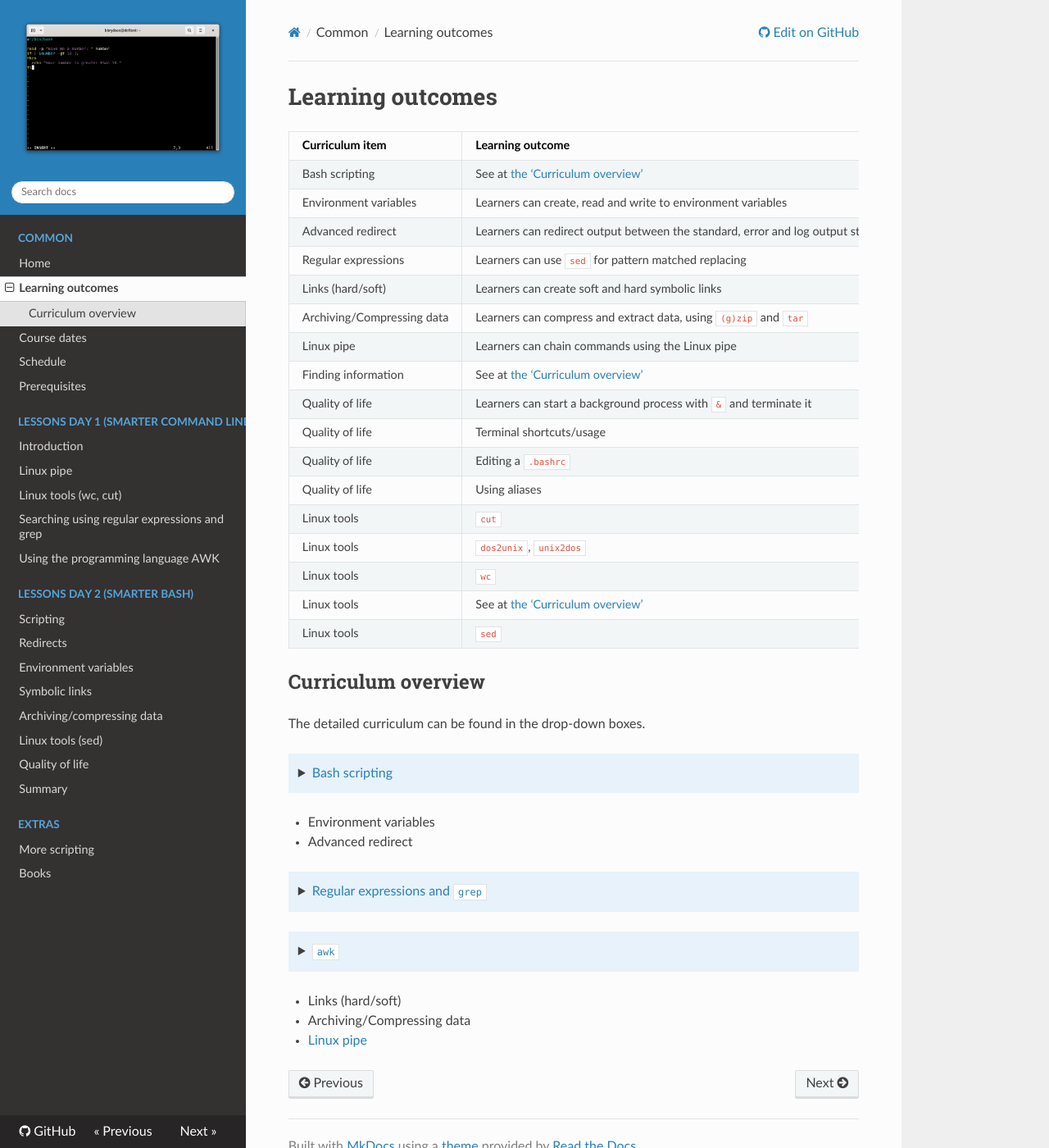
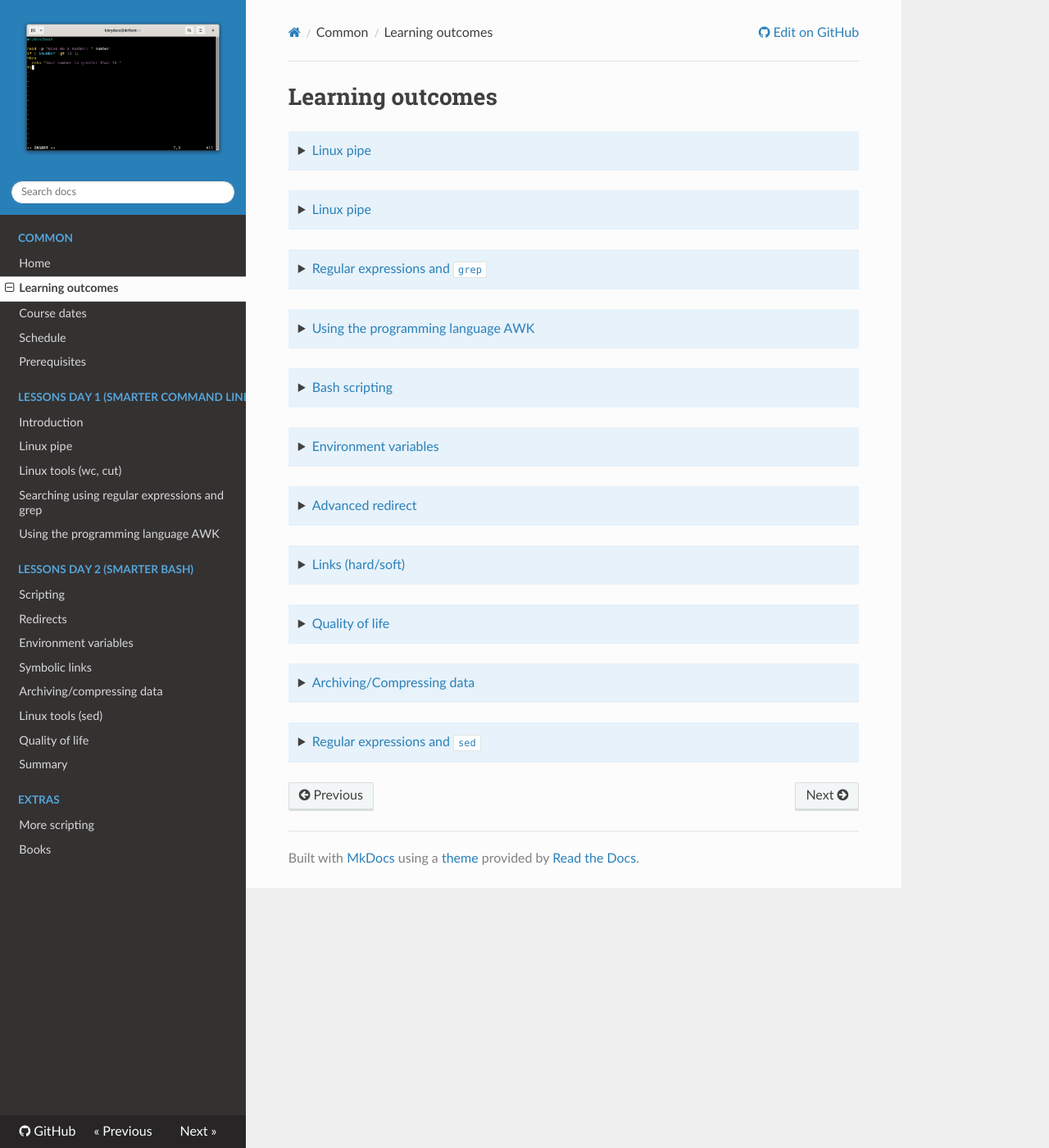
Before and after one commit to UPPMAX/linux-command-line-201, an MkDocs documentation site: the page built from docs/learning_outcomes.md, in a window 1280 px wide and 1400 px high. Shown: the whole window at 82% size. Built offline with MkDocs 1.6.1, drawn with Linux system fonts in a browser that asks for light colours; nearby versions of some CDN libraries.

Commit message:
Clearer overview of LOs

```diff
--- a/docs/learning_outcomes.md
+++ b/docs/learning_outcomes.md
@@ -1,48 +1,13 @@
 # Learning outcomes
 
-<!-- markdownlint-disable MD013 --><!-- Tables cannot be split up over lines, hence will break 80 characters per line -->
+??? note "[Linux pipe](sessions/pipe.md)"
 
-<!-- markdownlint-disable MD051 --><!-- Links to sections need a double underscore with the MkDocs ReadTheDocs theme -->
+    - Learners can chain commands using the Linux pipe
 
+??? note "[Linux pipe](sessions/wc_cut.md)"
 
-Curriculum item           |Learning outcome
---------------------------|-------------------------------------------------------------------------------
-Bash scripting            |See at [the 'Curriculum overview'](#curriculum__overview)
-Environment variables     |Learners can create, read and write to environment variables
-Advanced redirect         |Learners can redirect output between the standard, error and log output streams
-Regular expressions       |Learners can use `sed` for pattern matched replacing
-Links (hard/soft)         |Learners can create soft and hard symbolic links
-Archiving/Compressing data|Learners can compress and extract data, using `(g)zip` and `tar`
-Linux pipe                |Learners can chain commands using the Linux pipe
-Finding information       |See at [the 'Curriculum overview'](#curriculum__overview)
-Quality of life           |Learners can start a background process with `&` and terminate it
-Quality of life           |Terminal shortcuts/usage
-Quality of life           |Editing a `.bashrc`
-Quality of life           |Using aliases
-Linux tools               |`cut`
-Linux tools               |`dos2unix`, `unix2dos`
-Linux tools               |`wc`
-Linux tools               |See at [the 'Curriculum overview'](#curriculum__overview)
-Linux tools               |`sed`
-
-<!-- markdownlint-enable MD013 -->
-<!-- markdownlint-enable MD051 -->
-
-## Curriculum overview
-
-The detailed curriculum can be found in the drop-down boxes.
-
-??? note "[Bash scripting](sessions/scripting/README.md)"
-
-    - Learners can write bash scripts
-    - Learners have practiced using a book on bash scripting
-    - Learners can write bash scripts that require user input
-    - Learners can use variables in bash scripts
-    - Learners can use `if` statements in bash scripts
-    - Learners can use `for` statements  in bash scripts
-
-- Environment variables
-- Advanced redirect
+    - Learners can use `wc`
+    - Learners can use `cut`
 
 ??? note "[Regular expressions and `grep`](sessions/regular_expressions_and_grep/README.md)"
 
@@ -54,15 +19,49 @@ The detailed curriculum can be found in the drop-down boxes.
     - Learners can send text to `grep` using a pipe
     - (optional) Learners have seen the flexibility of `grep`
 
-??? note "[`awk`](sessions/awk/README.md)"
+??? note "[Using the programming language AWK](sessions/awk/README.md)"
 
     - Learners can use `awk`
-    - Learners have practiced using a book on `awk`
+    - Learners have practiced using a book on AWK
     - Learners can use `awk` in pipes
     - Learners can use `awk` to read a specific column
     - Learners can use `awk` to transform text
     - Learners can use regular expressions in `awk`
 
-- Links (hard/soft)
-- Archiving/Compressing data
-- [Linux pipe](https://github.com/UPPMAX/naiss_intermediate_bash_linux/issues/6)
+??? note "[Bash scripting](sessions/scripting/README.md)"
+
+    - Learners can write bash scripts
+    - Learners have practiced using a book on bash scripting
+    - Learners can write bash scripts that require user input
+    - Learners can use variables in bash scripts
+    - Learners can use `if` statements in bash scripts
+    - Learners can use `for` statements  in bash scripts
+
+??? note "[Environment variables](sessions/env_vars.md)"
+
+    - Learners can create, read and write to environment variables
+
+??? note "[Advanced redirect](sessions/redirects.md)"
+
+    - Learners can redirect output between the standard,
+      error and log output streams
+
+??? note "[Links (hard/soft)](sessions/symlinks.md)"
+
+    - Learners can create soft and hard symbolic links
+
+??? note "[Quality of life](sessions/quality.md)"
+
+    - Learners can start a background process with `&` and terminate it
+    - Terminal shortcuts/usage
+    - Editing a `.bashrc`
+    - Using aliases
+
+??? note "[Archiving/Compressing data](sessions/arch.md)"
+
+    - Archiving/Compressing data|Learners can compress and extract data,
+      using `(g)zip` and `tar`
+
+??? note "[Regular expressions and `sed`](sessions/sed.md)"
+
+    - Learners can use `sed` for pattern matched replacing
```
Also changed, not shown: docs/lesson_plans/20250603/README.md (+4 -0 lines).
